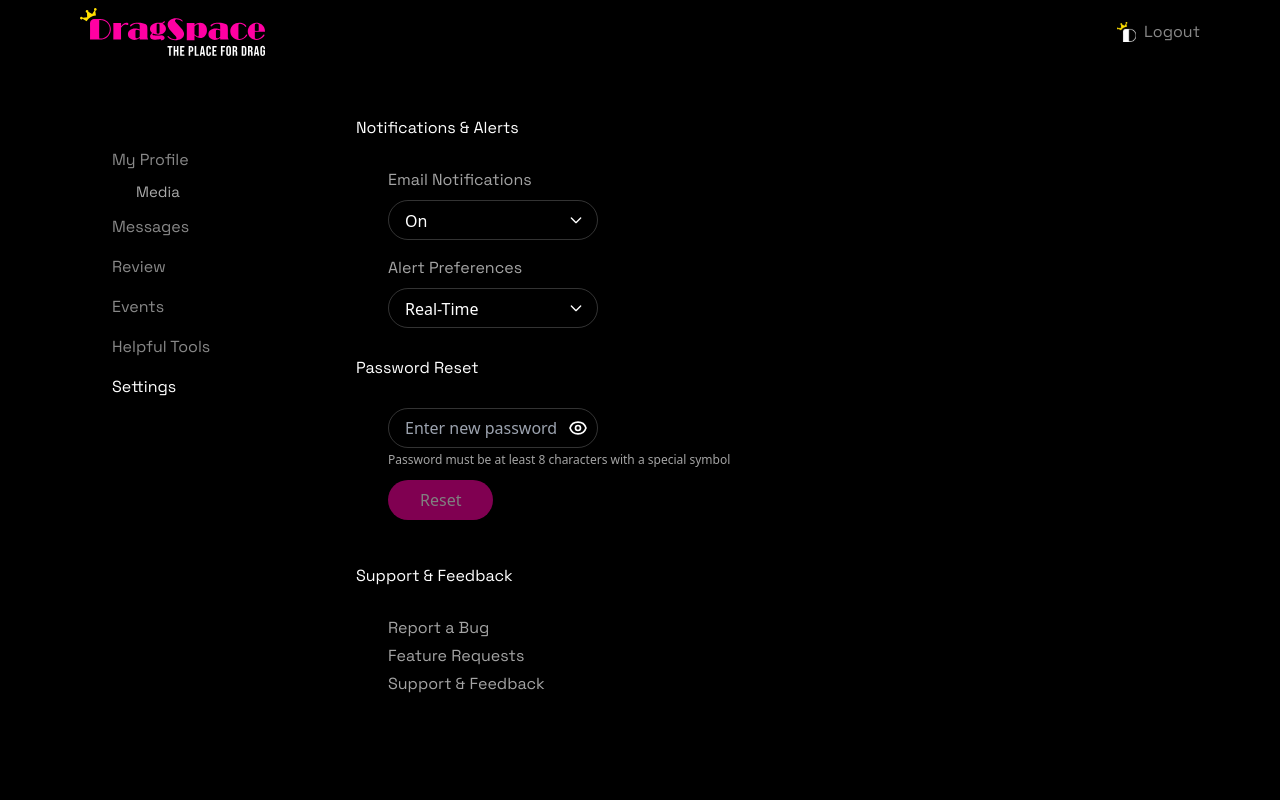
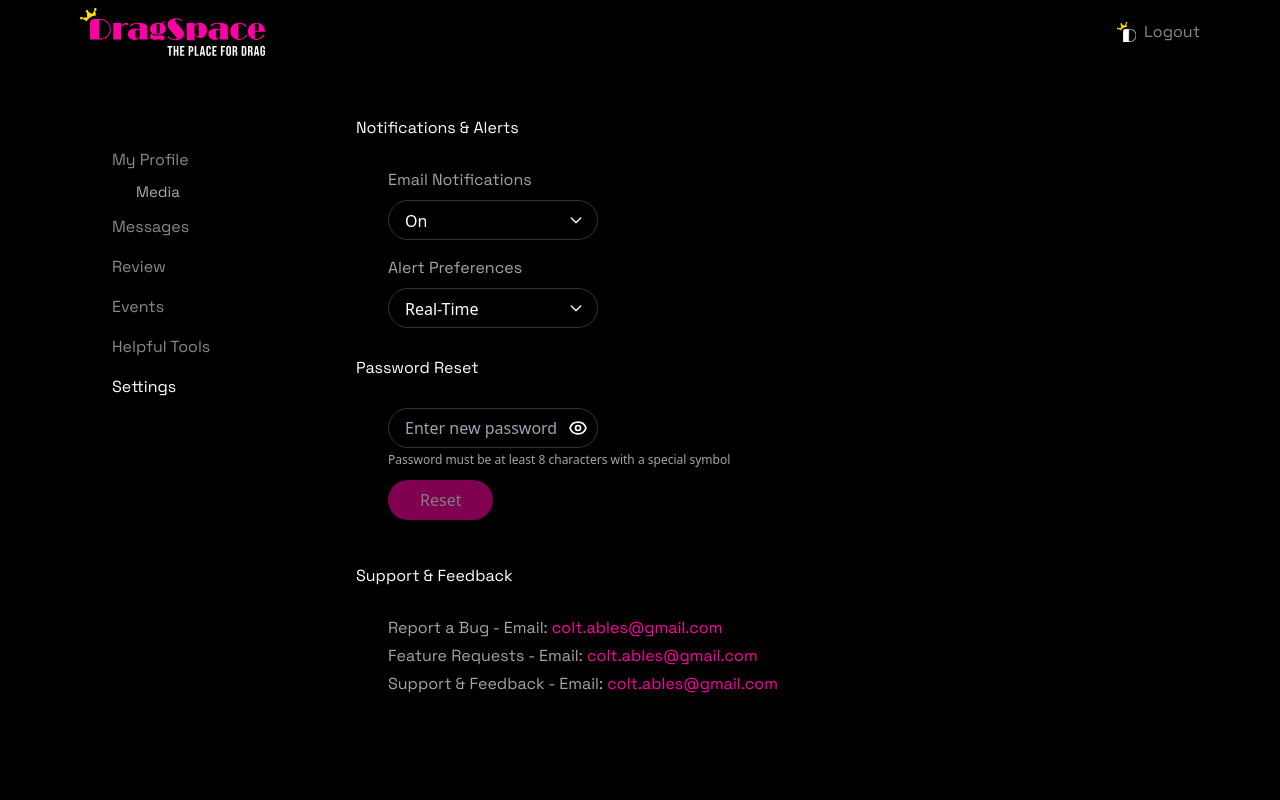
Before and after one commit to HamzaAliKundi/coltable-deshabord-performer, a React (Vite) app: page /settings in a window 1280 px wide. Shown: the top 800 px of the page. Built offline with nearby package versions, Linux system fonts and the light colour scheme; no server answers; sample sign-in values are in the browser's storage.

Commit message:
Add emaila s contant in performer

```diff
--- a/src/components/settings/settings.tsx
+++ b/src/components/settings/settings.tsx
@@ -124,9 +124,15 @@ const Settings = () => {
       <div>
         <h2 className="font-space-grotesk mt-12 text-base text-white font-normal leading-none">Support & Feedback</h2>
         <div className="flex flex-col gap-1 mt-8 ml-8">
-          <a href="#" className="font-space-grotesk text-base text-[#A4A4A4]">Report a Bug</a>
-          <a href="#" className="font-space-grotesk text-base text-[#A4A4A4]">Feature Requests</a>
-          <a href="#" className="font-space-grotesk text-base text-[#A4A4A4]">Support & Feedback</a>
+          <div className="font-space-grotesk text-base text-[#A4A4A4]">
+            Report a Bug - Email: <span className="text-[#FF00A2]">colt.ables@gmail.com</span>
+          </div>
+          <div className="font-space-grotesk text-base text-[#A4A4A4]">
+            Feature Requests - Email: <span className="text-[#FF00A2]">colt.ables@gmail.com</span>
+          </div>
+          <div className="font-space-grotesk text-base text-[#A4A4A4]">
+            Support & Feedback - Email: <span className="text-[#FF00A2]">colt.ables@gmail.com</span>
+          </div>
         </div>
       </div>
 
```
